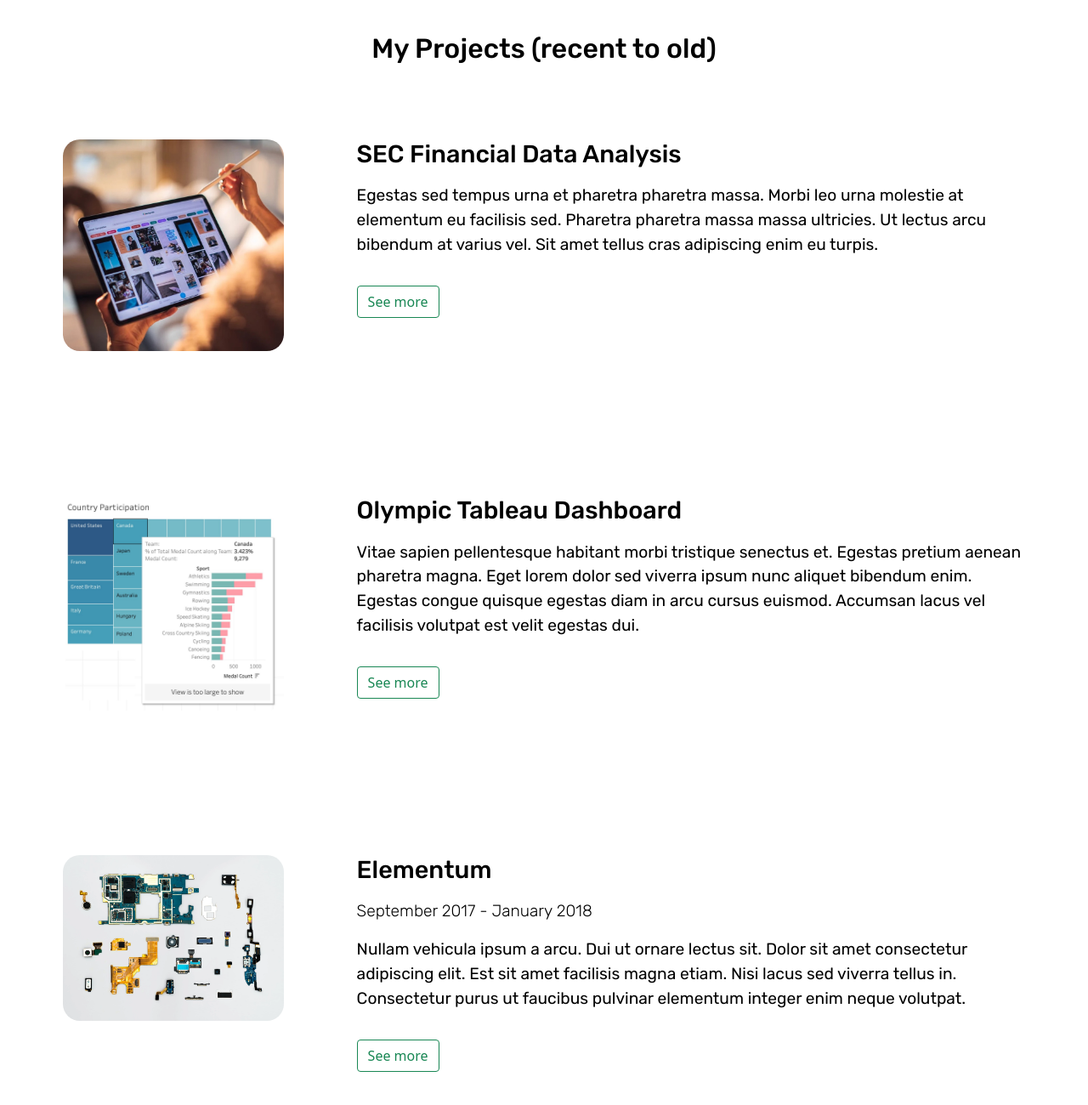
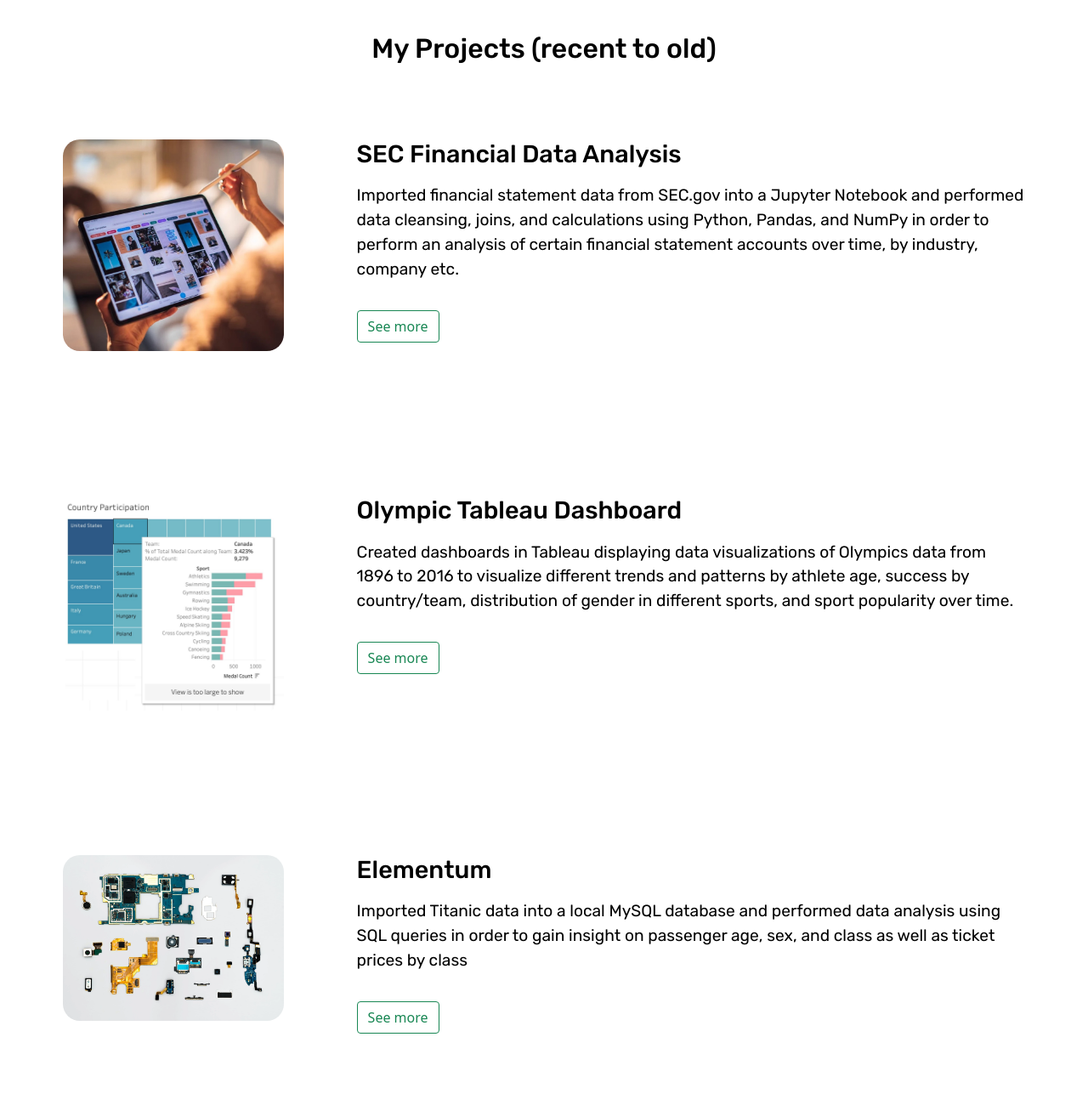
Before and after one commit to etoomey1/etoomey1.github.io, a plain HTML site: page index.html in a window 1280 px wide. Shown: the part 1384-2684 px from the top of the page at 85% size. Drawn offline with nearby package versions, Linux system fonts and the light colour scheme.

Commit message:
Update index.html

```diff
--- a/index.html
+++ b/index.html
@@ -181,10 +181,9 @@
                     <h3>SEC Financial Data Analysis</h3>
                     <!-- <p class="time-text">December 2021</p> -->
                     <p style="padding-bottom: 10px">
-                        Egestas sed tempus urna et pharetra pharetra massa. Morbi leo urna molestie
-                        at elementum eu facilisis sed. Pharetra pharetra massa massa ultricies. Ut
-                        lectus arcu bibendum at varius vel. Sit amet tellus cras adipiscing enim eu
-                        turpis.
+                        Imported financial statement data from SEC.gov into a Jupyter Notebook and performed data cleansing,
+                        joins, and calculations using Python, Pandas, and NumPy in order to perform an analysis of certain
+                        financial statement accounts over time, by industry, company etc.
                     </p>
                     <a
                         class="btn btn-outline-success"
@@ -204,10 +203,9 @@
                     <h3>Olympic Tableau Dashboard</h3>
                     <!-- <p class="time-text">February 2018</p> -->
                     <p style="padding-bottom: 10px">
-                        Vitae sapien pellentesque habitant morbi tristique senectus et. Egestas
-                        pretium aenean pharetra magna. Eget lorem dolor sed viverra ipsum nunc
-                        aliquet bibendum enim. Egestas congue quisque egestas diam in arcu cursus
-                        euismod. Accumsan lacus vel facilisis volutpat est velit egestas dui.
+                        Created dashboards in Tableau displaying data visualizations of Olympics data from 1896 to 2016
+                        to visualize different trends and patterns by athlete age, success by country/team, distribution
+                        of gender in different sports, and sport popularity over time.
                     </p>
                     <button
                         type="button"
@@ -228,12 +226,10 @@
                 </div>
                 <div class="big-container-right" style="">
                     <h3>Elementum</h3>
-                    <p class="time-text">September 2017 - January 2018</p>
                     <p style="padding-bottom: 10px">
-                        Nullam vehicula ipsum a arcu. Dui ut ornare lectus sit. Dolor sit amet
-                        consectetur adipiscing elit. Est sit amet facilisis magna etiam. Nisi lacus
-                        sed viverra tellus in. Consectetur purus ut faucibus pulvinar elementum
-                        integer enim neque volutpat.
+                        Imported Titanic data into a local MySQL database and performed data
+                        analysis using SQL queries in order to gain insight on passenger age,
+                        sex, and class as well as ticket prices by class
                     </p>
                     <a class="btn btn-outline-success" href="http://github.com" target="_blank"
                         >See more</a
```
